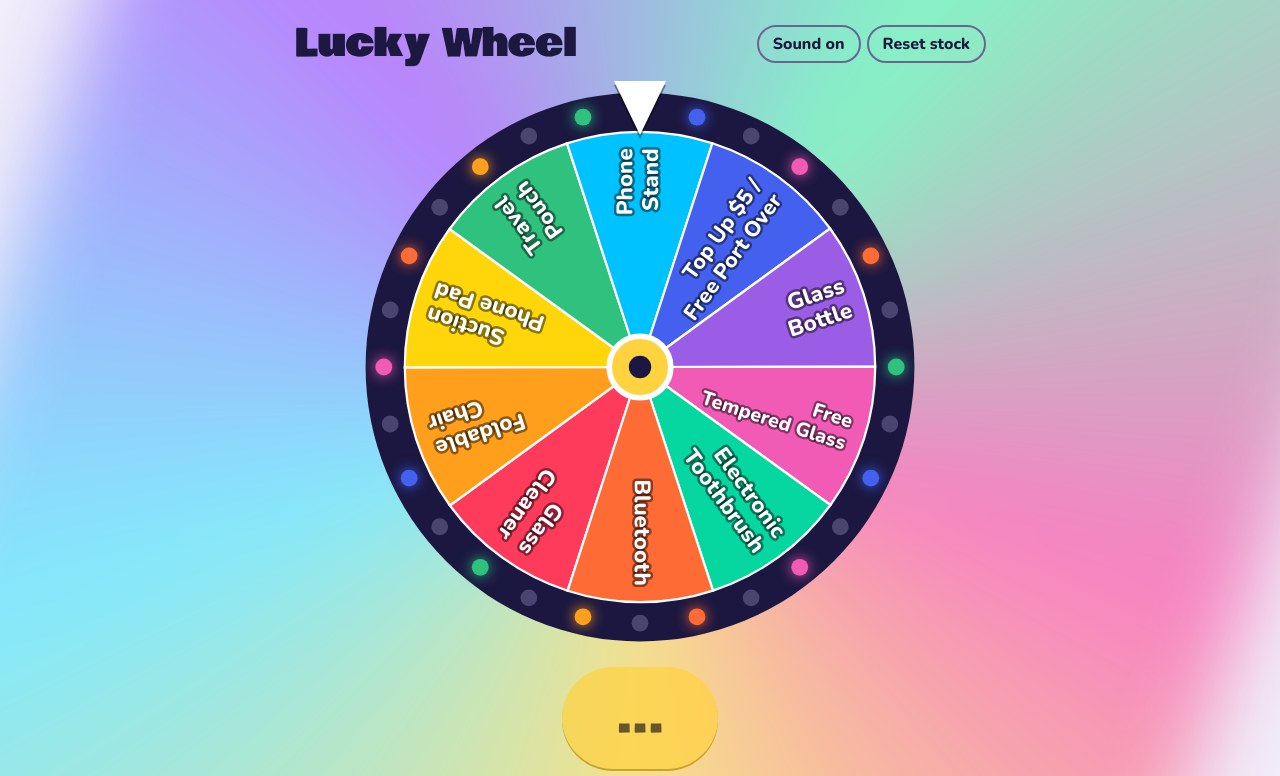
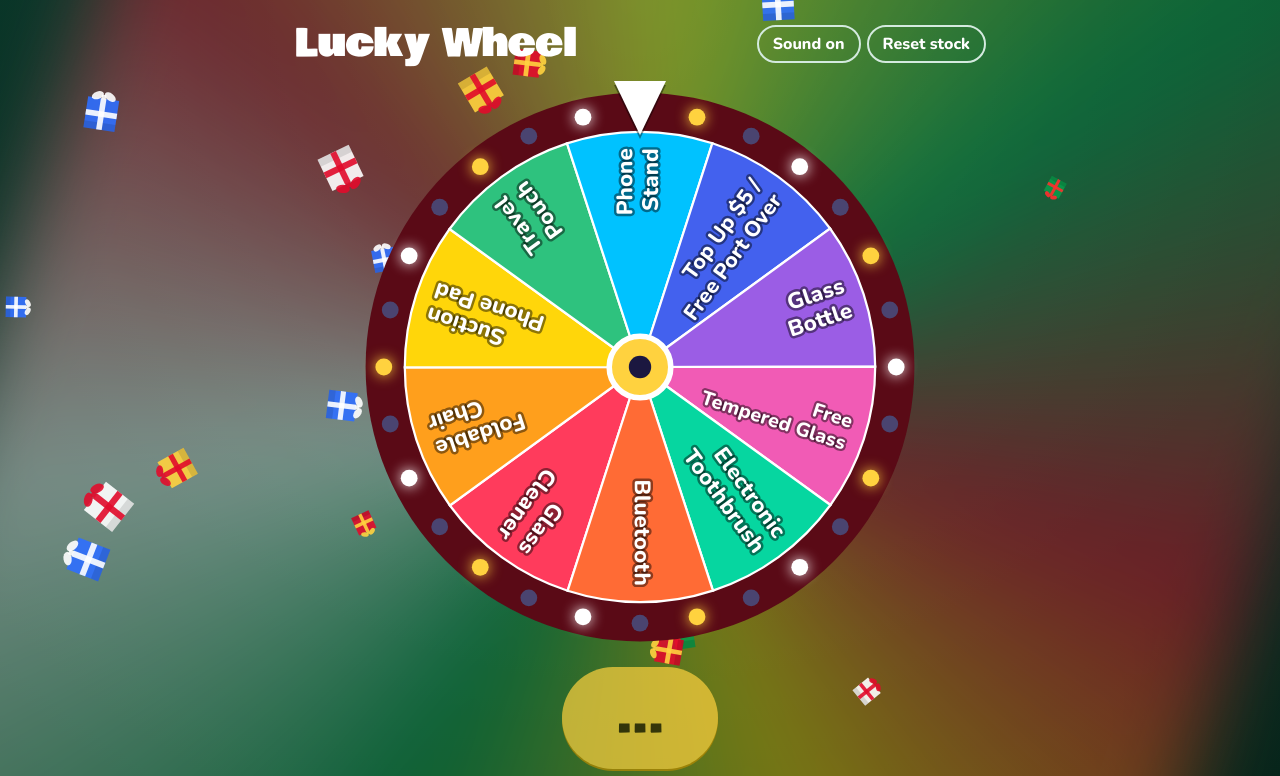
Before and after one commit to MobileConceptz/lucky-spin, a plain HTML site: page index.html in a window 1280 px wide. Both pictures are taken after a click on the button "SPIN". Shown: the top 776 px of the page. Drawn offline with nearby package versions, Linux system fonts and the light colour scheme.

Commit message:
Add files via upload

```diff
--- a/index.html
+++ b/index.html
@@ -6,18 +6,19 @@
 <title>Lucky Wheel</title>
 <link href="https://fonts.googleapis.com/css2?family=Bowlby+One&family=Nunito:wght@600;800&display=swap" rel="stylesheet">
 <style>
-:root{--bg:#f1edfa;--ink:#1d1840;--muted:#6b6591;--panel:#1b1740;--lamp:#ffd23f;--lamp-ink:#2a1d00;
+:root{--bg:#0b3d2e;--ink:#fff;--muted:#d4eadf;--panel:#7a0f1f;--lamp:#ffd23f;--lamp-ink:#2a1d00;
   box-sizing:border-box;padding-top:env(safe-area-inset-top,0px);padding-bottom:env(safe-area-inset-bottom,0px)}
-@media (prefers-color-scheme:dark){:root:not([data-theme="light"]){--bg:#0d0b22;--ink:#f2efff;--muted:#a49ecf}}
-:root[data-theme="dark"]{--bg:#0d0b22;--ink:#f2efff;--muted:#a49ecf}
+
+
 html{scroll-padding-top:env(safe-area-inset-top,0px)}
 *{box-sizing:border-box}
-body{margin:0;background:var(--bg);color:var(--ink);font-family:Nunito,system-ui,sans-serif;font-weight:600;overflow-x:hidden}
+body{margin:0;background:radial-gradient(circle at 50% 0,#14684b 0,#0b3d2e 45%,#06241a 100%) fixed,var(--bg);color:var(--ink);font-family:Nunito,system-ui,sans-serif;font-weight:600;overflow-x:hidden;min-height:100vh}
 #disco{position:fixed;inset:-30%;z-index:0;opacity:0;transition:opacity .4s;pointer-events:none;
-  background:conic-gradient(#ff0080,#ffd400,#00e5ff,#7a00ff,#00ff85,#ff0080);animation:rot 2.4s linear infinite;filter:blur(40px)}
+  background:conic-gradient(#e10b2b,#ffd400,#0a9a4a,#ffffff,#e10b2b,#ffd400,#0a9a4a,#e10b2b);animation:rot 2.4s linear infinite;filter:blur(40px)}
 #disco.on{opacity:.45}
 @keyframes rot{to{transform:rotate(360deg)}}
 #conf{position:fixed;inset:0;z-index:5;pointer-events:none}
+#snow{position:fixed;inset:0;width:100%;height:100%;z-index:0;pointer-events:none}
 .wrap{position:relative;z-index:1;max-width:720px;margin:0 auto;padding:14px 14px 30px;text-align:center}
 header{display:flex;align-items:center;justify-content:space-between;gap:10px;text-align:left}
 h1{font-family:"Bowlby One",Impact,sans-serif;font-weight:400;font-size:clamp(24px,5vw,38px);margin:0}
@@ -44,7 +45,7 @@ canvas#wheel{width:100%;height:100%;display:block}
 </style>
 </head>
 <body>
-<div id="disco"></div><canvas id="conf"></canvas>
+<div id="disco"></div><canvas id="snow"></canvas><canvas id="conf"></canvas>
 <div class="wrap">
   <header>
     <h1>Lucky Wheel</h1>
@@ -72,7 +73,7 @@ const G=[
  {n:'Electronic Toothbrush',l:'Electronic\nToothbrush',q:4},
  {n:'Bluetooth',l:'Bluetooth',q:3}];
 const PAL=['#ff3b5c','#ff9f1c','#ffd60a','#2ec27e','#00c2ff','#4361ee','#9b5de5','#f15bb5','#06d6a0','#ff6b35'];
-const N=G.length,SEG=360/N,$=id=>document.getElementById(id);
+const XM=['#ff2d2d','#ffd23f','#2ee06e','#ffffff'];const N=G.length,SEG=360/N,$=id=>document.getElementById(id);
 let rem=G.map(g=>g.q);
 try{const s=JSON.parse(localStorage.getItem('wheelStock')||'null');if(Array.isArray(s)&&s.length===N)rem=s}catch(e){}
 const save=()=>{try{localStorage.setItem('wheelStock',JSON.stringify(rem))}catch(e){}};
@@ -85,10 +86,10 @@ addEventListener('resize',size);size();
 function draw(now){
   const W=cv.width,R=W/2,wr=R*.84;
   c.clearRect(0,0,W,W);c.save();c.translate(R,R);
-  c.beginPath();c.arc(0,0,R*.98,0,7);c.fillStyle='#1b1740';c.fill();
+  c.beginPath();c.arc(0,0,R*.98,0,7);c.fillStyle='#5a0a16';c.fill();
   const lt=now/1000*(spinning?16:2.5),nb=28;
   for(let i=0;i<nb;i++){
-    const a=i/nb*Math.PI*2,on=(i+Math.floor(lt))%2===0,col=PAL[(i+Math.floor(lt/2))%10];
+    const a=i/nb*Math.PI*2,on=(i+Math.floor(lt))%2===0,col=XM[(i+Math.floor(lt/2))%4];
     c.beginPath();c.arc(Math.cos(a)*R*.915,Math.sin(a)*R*.915,R*.03,0,7);
     c.fillStyle=on?col:'#4a4470';c.shadowColor=col;c.shadowBlur=on?R*.05:0;c.fill();
   }
@@ -114,6 +115,22 @@ function draw(now){
 }
 requestAnimationFrame(draw);
 
+/* snow */
+const sn=$('snow'),sx=sn.getContext('2d');let fl=[];
+const BOX=[['#e10b2b','#ffd23f'],['#0a9a4a','#ff2d2d'],['#ffd23f','#e10b2b'],['#2f6fff','#ffffff'],['#ffffff','#e10b2b']];
+function gift(f){const s=f.r,h=s/2;sx.save();sx.translate(f.x,f.y);sx.rotate(f.a);sx.globalAlpha=.9;
+  sx.fillStyle=f.c[0];sx.fillRect(-h,-h,s,s);
+  sx.fillStyle='rgba(0,0,0,.12)';sx.fillRect(-h,h*.55,s,h*.45);
+  sx.fillStyle=f.c[1];sx.fillRect(-s*.09,-h,s*.18,s);sx.fillRect(-h,-s*.09,s,s*.18);
+  sx.beginPath();sx.ellipse(-s*.2,-h-s*.08,s*.2,s*.12,-.5,0,7);sx.fill();
+  sx.beginPath();sx.ellipse(s*.2,-h-s*.08,s*.2,s*.12,.5,0,7);sx.fill();
+  sx.fillRect(-s*.07,-h-s*.12,s*.14,s*.14);sx.restore()}
+function snowSize(){sn.width=innerWidth;sn.height=innerHeight;fl=Array.from({length:Math.max(10,Math.round(innerWidth/55))},()=>({x:Math.random()*sn.width,y:Math.random()*sn.height,r:16+Math.random()*20,v:.5+Math.random()*1,s:Math.random()*6,a:Math.random()*6,va:(Math.random()-.5)*.02,c:BOX[Math.floor(Math.random()*5)]}))}
+addEventListener('resize',snowSize);snowSize();
+(function sf(){sx.clearRect(0,0,sn.width,sn.height);const k=spinning?3:1;
+  fl.forEach(f=>{f.y+=f.v*k;f.s+=.02;f.a+=f.va*k;f.x+=Math.sin(f.s)*.5*k;if(f.y>sn.height+f.r*2){f.y=-f.r*2;f.x=Math.random()*sn.width}gift(f)});
+  requestAnimationFrame(sf)})();
+
 /* sound */
 let ctx=null,muted=false,noise=null,timer=null,nextT=0,step=0;
 function ac(){if(!ctx){try{ctx=new(window.AudioContext||window.webkitAudioContext)();
@@ -125,27 +142,29 @@ function tone(f,d,type,v,t,f2){if(!ctx||muted)return;const o=ctx.createOscillato
 function hit(t,hp,v,d){if(!ctx||muted)return;const s=ctx.createBufferSource(),f=ctx.createBiquadFilter(),g=ctx.createGain();
   s.buffer=noise;f.type=hp>3000?'highpass':'bandpass';f.frequency.value=hp;g.gain.setValueAtTime(v,t);g.gain.exponentialRampToValueAtTime(.0001,t+d);
   s.connect(f);f.connect(g);g.connect(ctx.destination);s.start(t);s.stop(t+d+.02)}
-const BASS=[55,55,82.4,55,65.4,65.4,98,73.4],ARP=[220,277,330,440,330,277,220,165];
+const SEQ=[[330,2],[330,2],[330,4],[330,2],[330,2],[330,4],[330,2],[392,2],[262,3],[294,1],[330,8],[349,2],[349,2],[349,3],[349,1],[349,2],[330,2],[330,2],[330,1],[330,1],[330,2],[294,2],[294,2],[330,2],[294,4],[392,4]];
+const MEL=[];SEQ.forEach(([f,d])=>{MEL.push([f,d]);for(let i=1;i<d;i++)MEL.push(null)});
+const BR=[65.4,65.4,65.4,65.4,87.3,87.3,65.4,98];
 function note(s,t){
-  if(s%4===0)tone(160,.25,'sine',.55,t,40);
-  if(s%4===2)hit(t,8000,.35,.06);else if(s%2===1)hit(t,8000,.12,.03);
-  if(s%8===4)hit(t,1600,.5,.14);
-  if(s%2===0)tone(BASS[(s>>1)%8],.18,'sawtooth',.14,t);
-  tone(ARP[s%8]*(s%16<8?1:1.5),.1,'triangle',.05,t);
+  const m=MEL[s%64];
+  if(m){tone(m[0],m[1]*.2+.3,'sine',.17,t);tone(m[0]*2,.5,'sine',.06,t);tone(m[0]*4.2,.18,'sine',.025,t)}
+  hit(t,6500,s%2?.1:.2,.07);tone(4200+(s%3)*300,.06,'sine',s%2?.012:.025,t);
+  if(s%4===0)tone(BR[(s>>3)%8],.3,'triangle',.24,t);
+  if(s%4===2)tone(BR[(s>>3)%8]*2,.18,'triangle',.08,t);
 }
 function music(on){
   clearInterval(timer);timer=null;if(!on||!ctx)return;
   nextT=ctx.currentTime+.05;step=0;
-  timer=setInterval(()=>{while(nextT<ctx.currentTime+.2){note(step%16,nextT);nextT+=60/126/4;step++}},50);
+  timer=setInterval(()=>{while(nextT<ctx.currentTime+.2){note(step%64,nextT);nextT+=.2;step++}},50);
 }
-const click=p=>tone(700+p*500,.04,'square',.05);
+const click=p=>tone(1500+p*800,.07,'sine',.07);
 function fanfare(){[523,659,784,1047].forEach((f,i)=>tone(f,.35,'triangle',.22,ctx.currentTime+i*.12));
   [1047,1319,1568].forEach((f,i)=>tone(f,.9,'sine',.16,ctx.currentTime+.5+i*.02))}
 
 /* confetti */
 const cf=$('conf'),cx=cf.getContext('2d');let parts=[];
 function confetti(){cf.width=innerWidth;cf.height=innerHeight;
-  parts=Array.from({length:150},()=>({x:innerWidth/2,y:innerHeight*.4,vx:(Math.random()-.5)*16,vy:-Math.random()*15-4,s:6+Math.random()*7,c:PAL[Math.floor(Math.random()*10)],r:0,vr:(Math.random()-.5)*.4}));
+  parts=Array.from({length:150},()=>({x:innerWidth/2,y:innerHeight*.4,vx:(Math.random()-.5)*16,vy:-Math.random()*15-4,s:6+Math.random()*7,c:XM[Math.floor(Math.random()*4)],r:0,vr:(Math.random()-.5)*.4}));
   (function f(){cx.clearRect(0,0,cf.width,cf.height);
     parts.forEach(p=>{p.x+=p.vx;p.y+=p.vy;p.vy+=.35;p.r+=p.vr;cx.save();cx.translate(p.x,p.y);cx.rotate(p.r);cx.fillStyle=p.c;cx.fillRect(-p.s/2,-p.s/4,p.s,p.s/2);cx.restore()});
     parts=parts.filter(p=>p.y<cf.height+20);if(parts.length)requestAnimationFrame(f);else cx.clearRect(0,0,cf.width,cf.height)})()}
```
